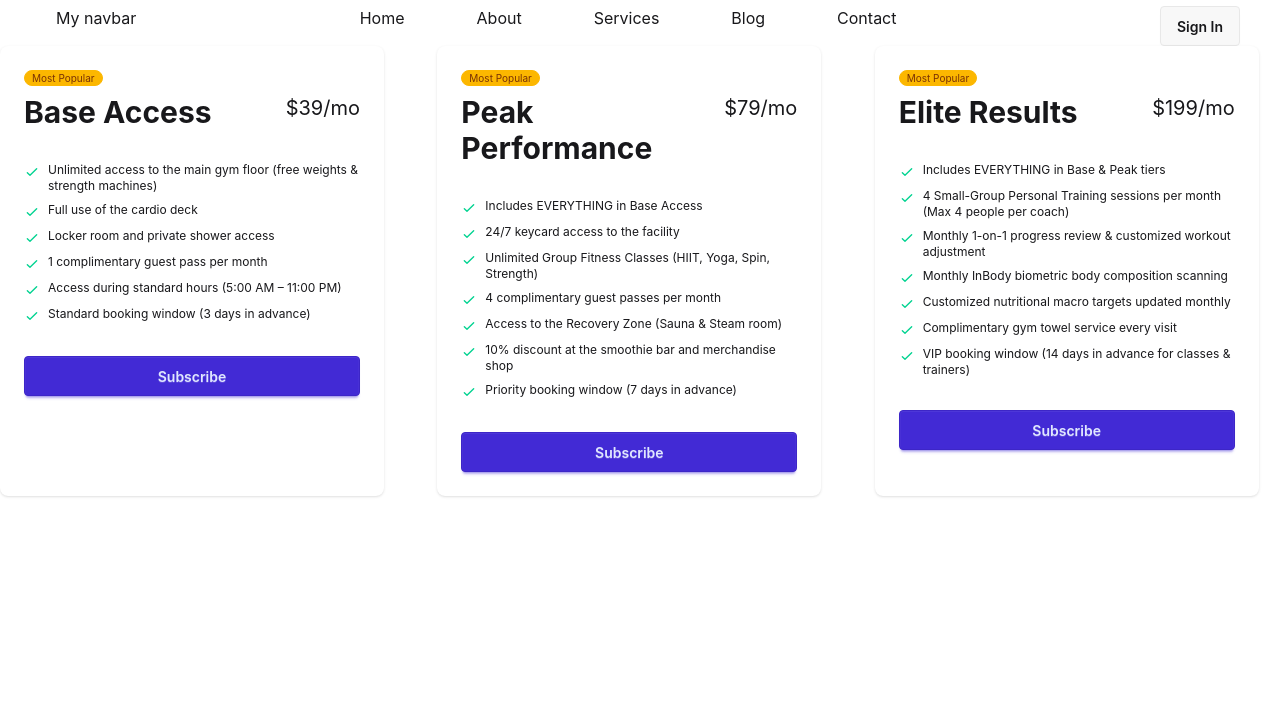
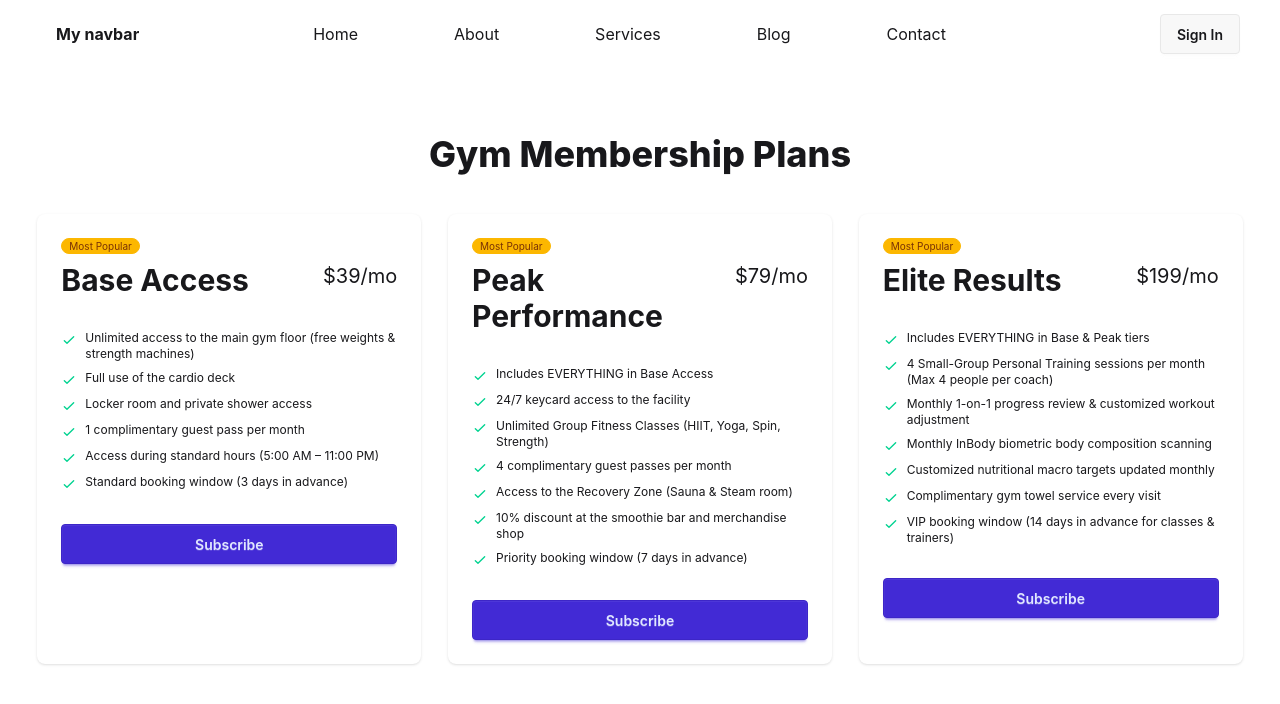
Before and after one commit to shoumyo/tailwind-react-pricing-options, a React (Vite) app: page /contact in a window 1280 px wide. Shown: the top 704 px of the page. Built offline with nearby package versions, Linux system fonts and the light colour scheme.

Commit message:
uodated css to look good

```diff
--- a/src/App.jsx
+++ b/src/App.jsx
@@ -1,28 +1,28 @@
 import { Suspense } from "react"
-import DaisyNav from "./Components/DaisyNav/DaisyNav"
 import NavBar from "./Components/NavBar/NavBar"
 import PricingOptions from "./Components/Pricing-options/PricingOptions"
 
-const PricingPromise=fetch('pricing-data.json')
-  .then(res=>res.json())
+// Initiates the fetch promise immediately on module load
+const PricingPromise = fetch('/pricing-data.json').then(res => res.json());
 
 function App() {
-
   return (
     <>
       <header>
-        {/* <DaisyNav></DaisyNav> */}
-        <NavBar></NavBar>
+        <NavBar />
       </header>
-      <main>
+      <main className="container mx-auto p-6">
+        {/* Suspense catches the promise unwrapping inside PricingOptions */}
         <Suspense fallback={
-          <span className="loading loading-spinner text-primary"></span>
+          <div className="flex justify-center my-10">
+            <span className="loading loading-spinner loading-lg text-primary"></span>
+          </div>
         }>
-          <PricingOptions PricingPromise={PricingPromise}></PricingOptions>
+          <PricingOptions PricingPromise={PricingPromise} />
         </Suspense>
       </main>
     </>
   )
 }
 
-export default App
+export default App;
--- a/src/Components/NavBar/NavBar.jsx
+++ b/src/Components/NavBar/NavBar.jsx
@@ -1,68 +1,53 @@
 import React, { useState } from 'react';
 import Link from './Link';
-import { Menu } from 'lucide-react';
-import { SquareX } from 'lucide-react';
+import { Menu, SquareX } from 'lucide-react';
 
 const navigationData = [
-  {
-    id: 1,
-    name: "Home",
-    path: "/"
-  },
-  {
-    id: 2,
-    name: "About",
-    path: "/about"
-  },
-  {
-    id: 3,
-    name: "Services",
-    path: "/services"
-  },
-  {
-    id: 4,
-    name: "Blog",
-    path: "/blog"
-  },
-  {
-    id: 5,
-    name: "Contact",
-    path: "/contact"
-  }
+  { id: 1, name: "Home", path: "/" },
+  { id: 2, name: "About", path: "/about" },
+  { id: 3, name: "Services", path: "/services" },
+  { id: 4, name: "Blog", path: "/blog" },
+  { id: 5, name: "Contact", path: "/contact" }
 ];
 
 const NavBar = () => {
+  const [open, setOpen] = useState(false);
 
-    const[open,setOpen]=useState(false);
-    const links=navigationData.map(route=><Link route={route}></Link>);
+  // Remember to pass a unique key prop when rendering arrays in React!
+  const links = navigationData.map(route => <Link key={route.id} route={route} />);
 
   return (
-        <nav className='flex justify-between mx-10 mt-1.5'>
-            {/* <ul className='flex'>
-                <li className='mr-10'><a href=''>Home</a></li>
-                <li className='mr-10'><a href=''>About</a></li>
-                <li className='mr-10'><a href=''>Blog</a></li>
-            </ul> */}
-            <span className='flex'onClick={()=>setOpen(!open)}>
-                <span className='md:hidden'>
-                    {open?<SquareX></SquareX>:<Menu></Menu>}
-                </span>
+    // Added 'relative' so the absolute positioned mobile menu targets this nav element container
+    <nav className='flex justify-between items-center mx-10 mt-1.5 relative py-2'>
 
-                <ul className={`md:hidden absolute duration-1000 text-black
-                 ${open?'top-9':'-top-40'}
-                 bg-amber-200`}>
-                    {
-                        links
-                    }
+      {/* Brand & Mobile Toggle Container */}
+      <div className='flex items-center'>
+        {/* Toggle Button: The click handler belongs strictly here */}
+        <button
+          className='md:hidden block focus:outline-none z-10'
+          onClick={() => setOpen(!open)}
+        >
+          {open ? <SquareX /> : <Menu />}
+        </button>
+
+        {/* Mobile Dropdown Menu */}
+        {/* Swapped to flex-col so links stack properly, and added left-0 / w-full for positioning */}
+        <ul className={`md:hidden absolute left-0 w-full flex flex-col gap-2 p-4 transition-all duration-500 text-black shadow-lg rounded-b-md
+          ${open ? 'top-10 opacity-100' : '-top-60 opacity-0 pointer-events-none'}
+          bg-amber-200`}
+        >
+          {links}
         </ul>
 
-                <h3 className='ml-4'>My navbar</h3>
-            </span>
-            <ul className='md:flex hidden'>
-                {
-                 links
-                }
+        <h3 className='ml-4 font-bold'>My navbar</h3>
+      </div>
+
+      {/* Desktop Menu */}
+      <ul className='md:flex hidden gap-6'>
+        {links}
       </ul>
+
+      {/* Action Button */}
       <button className='btn'>Sign In</button>
     </nav>
   );
--- a/src/Components/Pricing-options/PricingOptions.jsx
+++ b/src/Components/Pricing-options/PricingOptions.jsx
@@ -1,22 +1,26 @@
 import React, { use } from 'react';
-import PricingCard from '../PricingCard/PricingCard';
 import DaisyPricing from '../DaisyPricing/DaisyPricing';
 
-const PricingOptions = ({PricingPromise}) => {
-
-    const pricingData=use(PricingPromise);
+const PricingOptions = ({ PricingPromise }) => {
+  const pricingData = use(PricingPromise);
 
   return (
-        <div>
-            <div className='grid grid-cols-3 gap-8'>
-                {/* {
-                    pricingData.map(pricing=><PricingCard
-                        key={pricing.id}
-                        pricing={pricing}></PricingCard>)
-                } */}
+    <div className="my-12 px-4 max-w-7xl mx-auto">
+      <h2 className="text-4xl font-extrabold text-center mb-10">
+        Gym Membership Plans
+      </h2>
 
+      {/*
+        Responsive Grid layout:
+        - 1 column on mobile (grid-cols-1)
+        - 2 columns on tablets/small laptops (md:grid-cols-2)
+        - 3 columns on desktop (lg:grid-cols-3)
+      */}
+      <div className="grid grid-cols-1 md:grid-cols-2 lg:grid-cols-3 gap-8 justify-items-center">
         {
-                    pricingData.map(pricing=><DaisyPricing pricing={pricing}></DaisyPricing>)
+          pricingData.map((pricing) => (
+            <DaisyPricing key={pricing.id} pricing={pricing} />
+          ))
         }
       </div>
     </div>
```
Lines whose indentation alone changed are shown as unchanged.
